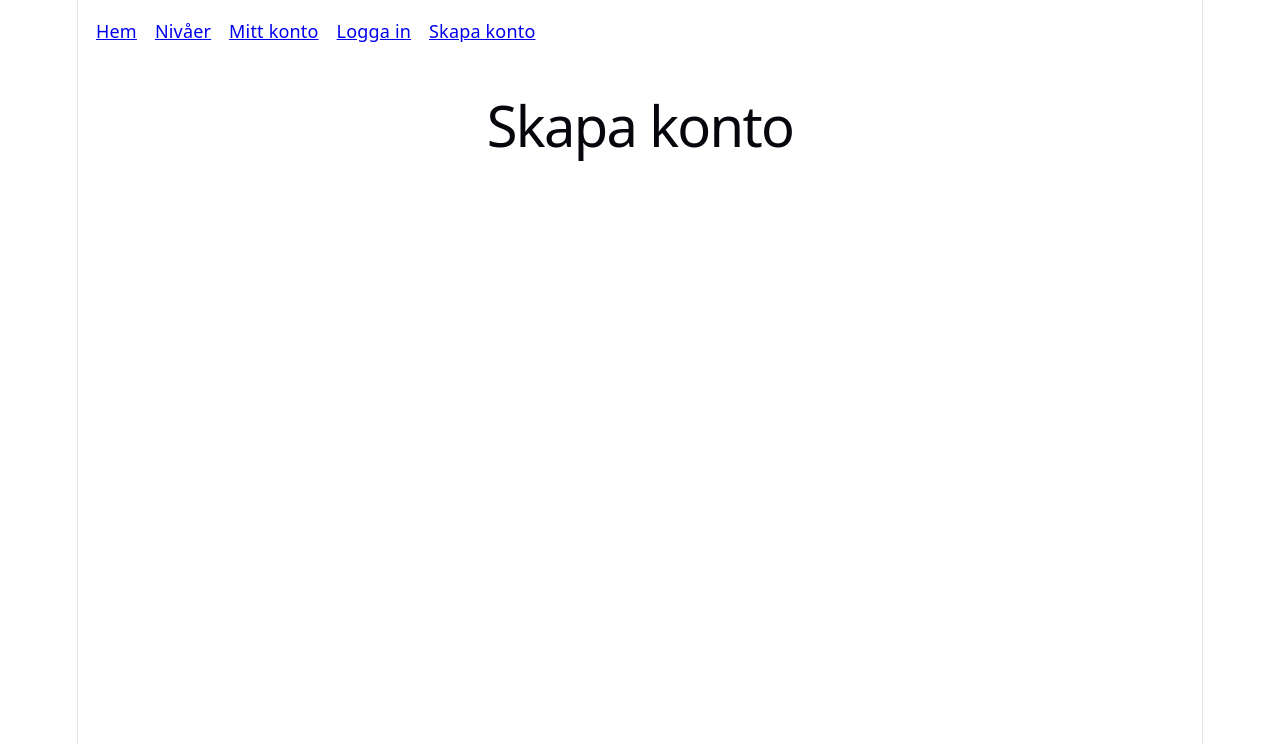
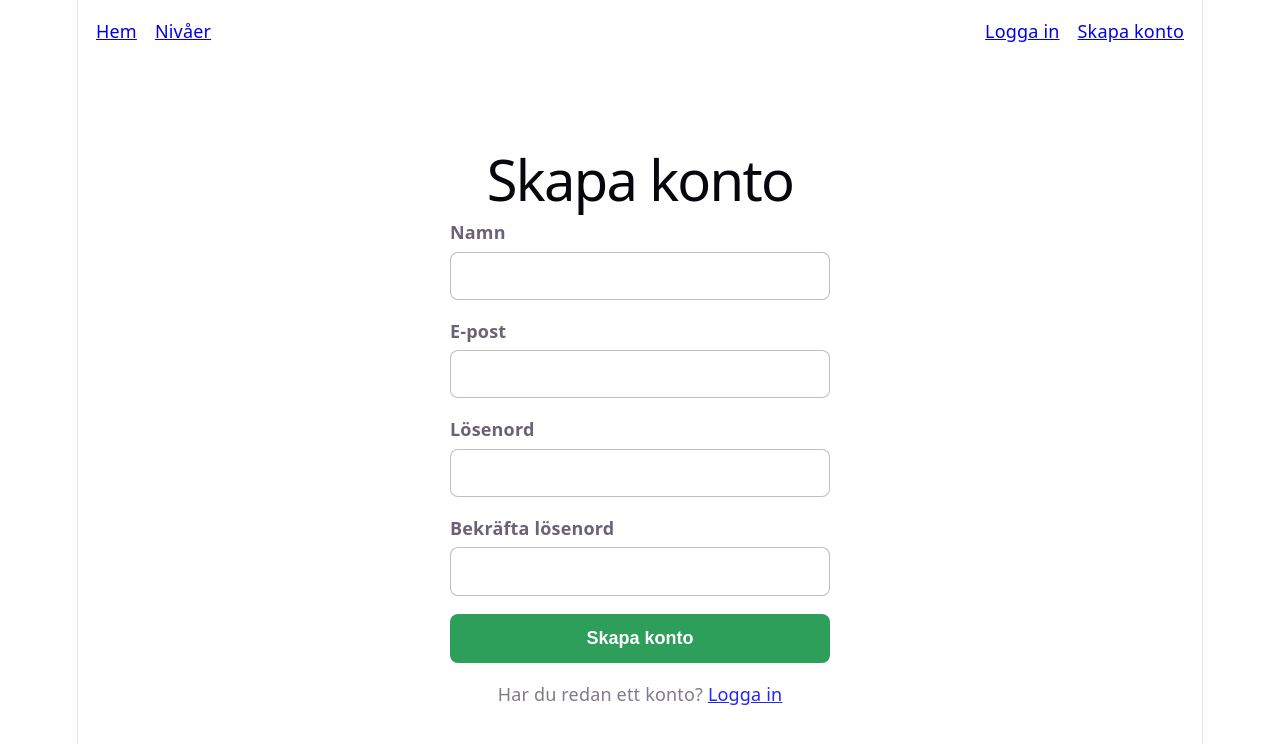
Before and after one commit to Aljaroosh/Scoutroom, a React (Vite) app in the folder frontend/: page /register in a window 1280 px wide. Shown: the top 744 px of the page. Built offline with nearby package versions, Linux system fonts and the light colour scheme; no server answers.

Commit message:
la till logga in och registrer med auth-aware navbar

```diff
--- a/frontend/src/components/Layout.tsx
+++ b/frontend/src/components/Layout.tsx
@@ -1,18 +1,34 @@
-  import { NavLink, Outlet } from "react-router";
+  import { NavLink, Outlet, useNavigate } from "react-router";
   import { useAuth } from "../context/AuthContext";
 
   export default function Layout() {
-    const { user } = useAuth();
+    const { user, logout } = useAuth();
+    const navigate = useNavigate();
+
+    async function handleLogout() {
+      await logout();
+      navigate("/");
+    }
 
     return (
       <>
-        <nav style={{ display: "flex", gap: "1rem", padding: "1rem" }}>
+        <nav style={{ display: "flex", gap: "1rem", padding: "1rem", alignItems: "center" }}>
           <NavLink to="/">Hem</NavLink>
           <NavLink to="/tiers">Nivåer</NavLink>
-          <NavLink to="/account">Mitt konto</NavLink>
-          <NavLink to="/login">Logga in</NavLink>
-          <NavLink to="/register">Skapa konto</NavLink>
-          {user && <span>Inloggad som {user.name ?? user.email}</span>}
+
+          <div style={{ marginLeft: "auto", display: "flex", gap: "1rem", alignItems: "center" }}>
+            {user ? (
+              <>
+                <NavLink to="/account">{user.name ?? user.email}</NavLink>
+                <button onClick={handleLogout}>Logga ut</button>
+              </>
+            ) : (
+              <>
+                <NavLink to="/login">Logga in</NavLink>
+                <NavLink to="/register">Skapa konto</NavLink>
+              </>
+            )}
+          </div>
         </nav>
 
         <main style={{ padding: "1rem" }}>
--- /dev/null
+++ b/frontend/src/pages/AuthForm.css
@@ -0,0 +1,55 @@
+  .auth-form {
+    max-width: 380px;
+    margin: 3rem auto;
+    display: flex;
+    flex-direction: column;
+    gap: 1rem;
+  }
+
+  .auth-form h1 {
+    margin-bottom: 0.5rem;
+  }
+
+  .auth-form label {
+    display: flex;
+    flex-direction: column;
+    gap: 0.35rem;
+    font-weight: 600;
+    text-align: left;
+  }
+
+  .auth-form input {
+    padding: 0.7rem;
+    border-radius: 8px;
+    border: 1px solid rgba(128, 128, 128, 0.5);
+    font-size: 1rem;
+  }
+
+  .auth-form button {
+    padding: 0.8rem;
+    border-radius: 8px;
+    border: none;
+    background: #2e9e5b;
+    color: white;
+    font-size: 1rem;
+    font-weight: bold;
+    cursor: pointer;
+  }
+
+  .auth-form button:disabled {
+    opacity: 0.6;
+    cursor: wait;
+  }
+
+  .auth-error {
+    background: rgba(220, 53, 69, 0.12);
+    color: #dc3545;
+    padding: 0.7rem;
+    border-radius: 8px;
+    margin: 0;
+  }
+
+  .auth-switch {
+    text-align: center;
+    opacity: 0.85;
+  }
--- a/frontend/src/pages/LoginPage.tsx
+++ b/frontend/src/pages/LoginPage.tsx
@@ -1,3 +1,74 @@
+  import { useState, type FormEvent } from "react";
+  import { Link, useNavigate } from "react-router";
+  import { useAuth } from "../context/AuthContext";
+  import { ApiError } from "../lib/api";
+  import "./AuthForm.css";
+
   export default function LoginPage() {
-    return <h1>Logga in</h1>;
+    const { login } = useAuth();
+    const navigate = useNavigate();
+
+    const [email, setEmail] = useState("");
+    const [password, setPassword] = useState("");
+    const [error, setError] = useState<string | null>(null);
+    const [submitting, setSubmitting] = useState(false);
+
+    async function handleSubmit(event: FormEvent<HTMLFormElement>) {
+      event.preventDefault();
+      setError(null);
+      setSubmitting(true);
+
+      try {
+        await login(email, password);
+        navigate("/account");
+      } catch (err) {
+        if (err instanceof ApiError && err.status === 401) {
+          setError("Fel e-post eller lösenord.");
+        } else if (err instanceof ApiError && err.status === 400) {
+          setError("Fyll i en giltig e-post och ett lösenord på minst 6 tecken.");
+        } else {
+          setError("Kunde inte logga in just nu. Försök igen om en stund.");
+        }
+      } finally {
+        setSubmitting(false);
+      }
+    }
+
+    return (
+      <form className="auth-form" onSubmit={handleSubmit}>
+        <h1>Logga in</h1>
+
+        {error && <p className="auth-error">{error}</p>}
+
+        <label>
+          E-post
+          <input
+            type="email"
+            value={email}
+            onChange={(e) => setEmail(e.target.value)}
+            autoComplete="email"
+            required
+          />
+        </label>
+
+        <label>
+          Lösenord
+          <input
+            type="password"
+            value={password}
+            onChange={(e) => setPassword(e.target.value)}
+            autoComplete="current-password"
+            required
+          />
+        </label>
+
+        <button type="submit" disabled={submitting}>
+          {submitting ? "Loggar in..." : "Logga in"}
+        </button>
+
+        <p className="auth-switch">
+          Inget konto än? <Link to="/register">Skapa ett här</Link>
+        </p>
+      </form>
+    );
   }
--- a/frontend/src/pages/RegisterPage.tsx
+++ b/frontend/src/pages/RegisterPage.tsx
@@ -1,3 +1,112 @@
+  import { useState, type FormEvent } from "react";
+  import { Link, useNavigate } from "react-router";
+  import { useAuth } from "../context/AuthContext";
+  import { ApiError } from "../lib/api";
+  import "./AuthForm.css";
+
   export default function RegisterPage() {
-    return <h1>Skapa konto</h1>;
+    const { register } = useAuth();
+    const navigate = useNavigate();
+
+    const [name, setName] = useState("");
+    const [email, setEmail] = useState("");
+    const [password, setPassword] = useState("");
+    const [confirmPassword, setConfirmPassword] = useState("");
+    const [error, setError] = useState<string | null>(null);
+    const [submitting, setSubmitting] = useState(false);
+
+    function validate(): string | null {
+      if (name.trim().length < 2) return "Namnet måste vara minst 2 tecken.";
+      if (password.length < 6) return "Lösenordet måste vara minst 6 tecken.";
+      if (password !== confirmPassword) return "Lösenorden matchar inte.";
+      return null;
+    }
+
+    async function handleSubmit(event: FormEvent<HTMLFormElement>) {
+      event.preventDefault();
+
+      const validationError = validate();
+      if (validationError) {
+        setError(validationError);
+        return;
+      }
+
+      setError(null);
+      setSubmitting(true);
+
+      try {
+        await register(name.trim(), email, password);
+        navigate("/tiers");
+      } catch (err) {
+        if (err instanceof ApiError && err.status === 409) {
+          setError("Det finns redan ett konto med den e-postadressen.");
+        } else if (err instanceof ApiError && err.status === 400) {
+          setError("Kontrollera att alla fält är korrekt ifyllda.");
+        } else {
+          setError("Kunde inte skapa kontot just nu. Försök igen om en stund.");
+        }
+      } finally {
+        setSubmitting(false);
+      }
+    }
+
+    return (
+      <form className="auth-form" onSubmit={handleSubmit}>
+        <h1>Skapa konto</h1>
+
+        {error && <p className="auth-error">{error}</p>}
+
+        <label>
+          Namn
+          <input
+            type="text"
+            value={name}
+            onChange={(e) => setName(e.target.value)}
+            autoComplete="name"
+            required
+          />
+        </label>
+
+        <label>
+          E-post
+          <input
+            type="email"
+            value={email}
+            onChange={(e) => setEmail(e.target.value)}
+            autoComplete="email"
+            required
+          />
+        </label>
+
+        <label>
+          Lösenord
+          <input
+            type="password"
+            value={password}
+            onChange={(e) => setPassword(e.target.value)}
+            autoComplete="new-password"
+            required
+          />
+        </label>
+
+        <label>
+          Bekräfta lösenord
+          <input
+            type="password"
+            value={confirmPassword}
+            onChange={(e) => setConfirmPassword(e.target.value)}
+            autoComplete="new-password"
+            required
+          />
+        </label>
+
+        <button type="submit" disabled={submitting}>
+          {submitting ? "Skapar konto..." : "Skapa konto"}
+        </button>
+
+        <p className="auth-switch">
+          Har du redan ett konto? <Link to="/login">Logga in</Link>
+        </p>
+      </form>
+    );
   }
```
